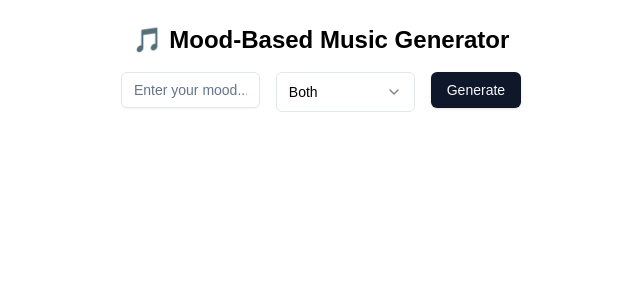
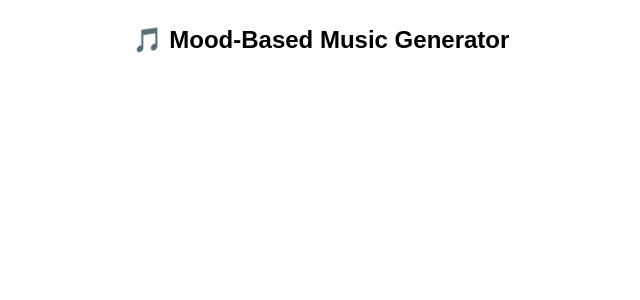
Before and after one commit to Anuj579/melodift, a Next.js app: page / in a window 1280 px wide. Shown: the top 300 px of the page, without its empty margins (319-959 px from the left). Built offline with nearby package versions, Linux system fonts and the light colour scheme.

Commit message:
`All code reset`

```diff
--- a/package.json
+++ b/package.json
@@ -9,7 +9,6 @@
     "lint": "next lint"
   },
   "dependencies": {
-    "@google/generative-ai": "^0.22.0",
     "@radix-ui/react-select": "^2.1.6",
     "@radix-ui/react-slot": "^1.1.2",
     "class-variance-authority": "^0.7.1",
--- a/src/app/api/generate/route.js
+++ /dev/null
@@ -1,53 +0,0 @@
-import { NextResponse } from "next/server";
-
-export async function POST(req) {
-    const { GoogleGenerativeAI } = require("@google/generative-ai");
-    try {
-        const { mood, language } = await req.json();
-
-        if (!mood || !language) {
-            return NextResponse.json({ success: false, error: "Mood and Language are required" }, { status: 400 });
-        }
-
-        const API_KEY = process.env.GEMINI_API_KEY;
-        const YOUTUBE_API_KEY = process.env.YOUTUBE_API_KEY;
-        const genAI = new GoogleGenerativeAI(API_KEY);
-        const model = genAI.getGenerativeModel({ model: "gemini-2.0-flash" });
-
-        // Step 1: Get AI-Generated Song Names
-        const geminiPrompt = `Suggest 10 popular ${language} songs for someone feeling ${mood}. Return ONLY song names in a numbered list format. Include a mix of trending and classic songs.`;
-        const geminiResult = await model.generateContent(geminiPrompt);
-
-        if (!geminiResult?.response?.candidates || geminiResult?.response.candidates.length === 0) {
-            return NextResponse.json({ success: false, error: "Gemini API failed to generate songs" }, { status: 500 });
-        }
-
-        const generatedText = geminiResult?.response?.text() || "";
-
-        let suggestedSongs = generatedText.split("\n").map((s) => s.replace(/^\d+\.\s*/, "").trim()).filter(Boolean);
-        if (suggestedSongs.length === 0) {
-            return NextResponse.json({ error: "No valid songs received from Gemini API" }, { status: 500 });
-        }
-        console.log("Suggested songs:", suggestedSongs);
-
-        // Step 2: Fetch YouTube Videos (Only Music Videos)
-        const searchQuery = suggestedSongs.map((song) => `\"${song}\" official song`).join("|");
-        const YOUTUBE_SEARCH_URL = `https://www.googleapis.com/youtube/v3/search?part=snippet&q=${encodeURIComponent(searchQuery)}&type=video&videoCategoryId=10&maxResults=10&key=${YOUTUBE_API_KEY}`;
-
-        const youtubeResponse = await fetch(YOUTUBE_SEARCH_URL);
-        const youtubeData = await youtubeResponse.json();
-
-        const playlist = youtubeData.items
-            .filter((video) => suggestedSongs.some((song) => video.snippet.title.toLowerCase().includes(song.toLowerCase())))
-            .map((video) => ({
-                title: video.snippet.title,
-                videoId: video.id.videoId,
-                thumbnail: video.snippet.thumbnails.high.url,
-            }));
-
-        return NextResponse.json({ success: true, playlist });
-    } catch (error) {
-        console.error("Error:", error);
-        return NextResponse.json({ success: false, error: "Something went wrong" }, { status: 500 });
-    }
-}
--- a/src/app/page.jsx
+++ b/src/app/page.jsx
@@ -1,62 +1,10 @@
 "use client";
 
-import { useState } from "react";
-import { Button } from "@/components/ui/button";
-import { Input } from "@/components/ui/input";
-import { Select, SelectTrigger, SelectValue, SelectContent, SelectItem } from "@/components/ui/select";
-import MusicPlayer from "@/components/MusicPlayer";
-
 export default function Home() {
-    const [mood, setMood] = useState("");
-    const [language, setLanguage] = useState("Hindi & English");
-    const [playlist, setPlaylist] = useState([]);
-    const [loading, setLoading] = useState(false);
-
-    const fetchSongs = async () => {
-        setLoading(true);
-        setPlaylist([]);
-
-        const res = await fetch("/api/generate", {
-            method: "POST",
-            headers: { "Content-Type": "application/json" },
-            body: JSON.stringify({ mood, language }),
-        });
-
-        const data = await res.json();
-        setLoading(false);
-
-        if (data.success) {
-            setPlaylist(data.playlist);
-        } else {
-            alert(data.error);
-        }
-    };
 
     return (
         <div className="flex flex-col items-center p-6">
             <h1 className="text-2xl font-bold mb-4">🎵 Mood-Based Music Generator</h1>
-            <div className="flex gap-4">
-                <Input placeholder="Enter your mood..." value={mood} onChange={(e) => setMood(e.target.value)} />
-                <Select onValueChange={setLanguage} defaultValue={language}>
-                    <SelectTrigger>
-                        <SelectValue placeholder="Select Language" />
-                    </SelectTrigger>
-                    <SelectContent>
-                        <SelectItem value="Hindi">Hindi</SelectItem>
-                        <SelectItem value="English">English</SelectItem>
-                        <SelectItem value="Hindi & English">Both</SelectItem>
-                    </SelectContent>
-                </Select>
-                <Button onClick={fetchSongs} disabled={loading}>
-                    {loading ? "Generating..." : "Generate"}
-                </Button>
-            </div>
-
-            {playlist.length > 0 && (
-                <div className="mt-6">
-                    <MusicPlayer playlist={playlist} />
-                </div>
-            )}
         </div>
     );
 }
--- a/src/components/MusicPlayer.jsx
+++ /dev/null
@@ -1,43 +0,0 @@
-"use client";
-import { useState } from "react";
-import { Button } from "@/components/ui/button";
-
-export default function MusicPlayer({ playlist }) {
-    const [currentIndex, setCurrentIndex] = useState(null);
-
-    const playSong = (index) => {
-        setCurrentIndex(index);
-    };
-
-    return (
-        <div className="container">
-            <h2 className="text-xl font-bold">Generated Playlist</h2>
-            <div className="grid grid-cols-1 md:grid-cols-2 lg:grid-cols-3 gap-4 mt-4">
-                {playlist.map((song, index) => (
-                    <div key={index} className="bg-gray-800 p-4 rounded-xl cursor-pointer flex gap-4" onClick={() => playSong(index)}>
-                        <img src={song.thumbnail} alt={song.title} className="h-20 object-cover aspect-square rounded-md" />
-                        <p className="text-white line-clamp-2">{song.title}</p>
-                    </div>
-                ))}
-            </div>
-
-            {currentIndex !== null && (
-                <div className="mt-6">
-                    <h3 className="text-lg font-bold">Now Playing: {playlist[currentIndex].title}</h3>
-                    <iframe
-                        width="480"
-                        height="270"
-                        src={`https://www.youtube.com/embed/${playlist[currentIndex].videoId}?autoplay=1&controls=1&modestbranding=1&rel=0&showinfo=0`}
-                        title="YouTube player"
-                        // allow="autoplay"
-                        className="mt-4 rounded-lg"
-                    ></iframe>
-                    <div className="flex gap-4 mt-2">
-                        <Button onClick={() => setCurrentIndex((prev) => Math.max(prev - 1, 0))}>⏮ Prev</Button>
-                        <Button onClick={() => setCurrentIndex((prev) => (prev + 1) % playlist.length)}>⏭ Next</Button>
-                    </div>
-                </div>
-            )}
-        </div>
-    );
-}
```
Also changed, not shown: 1 other file (tests, documents, lock files or other folders).
